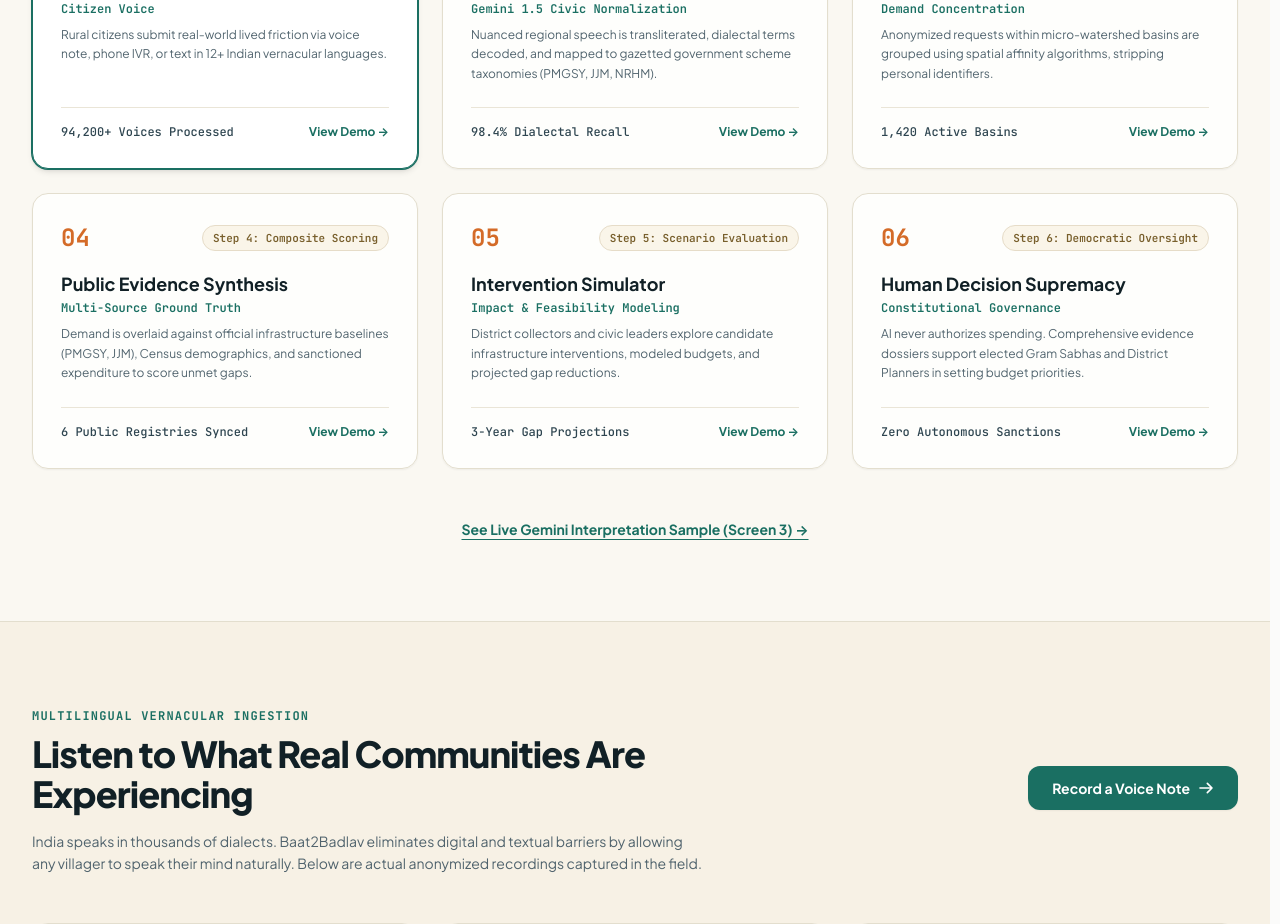
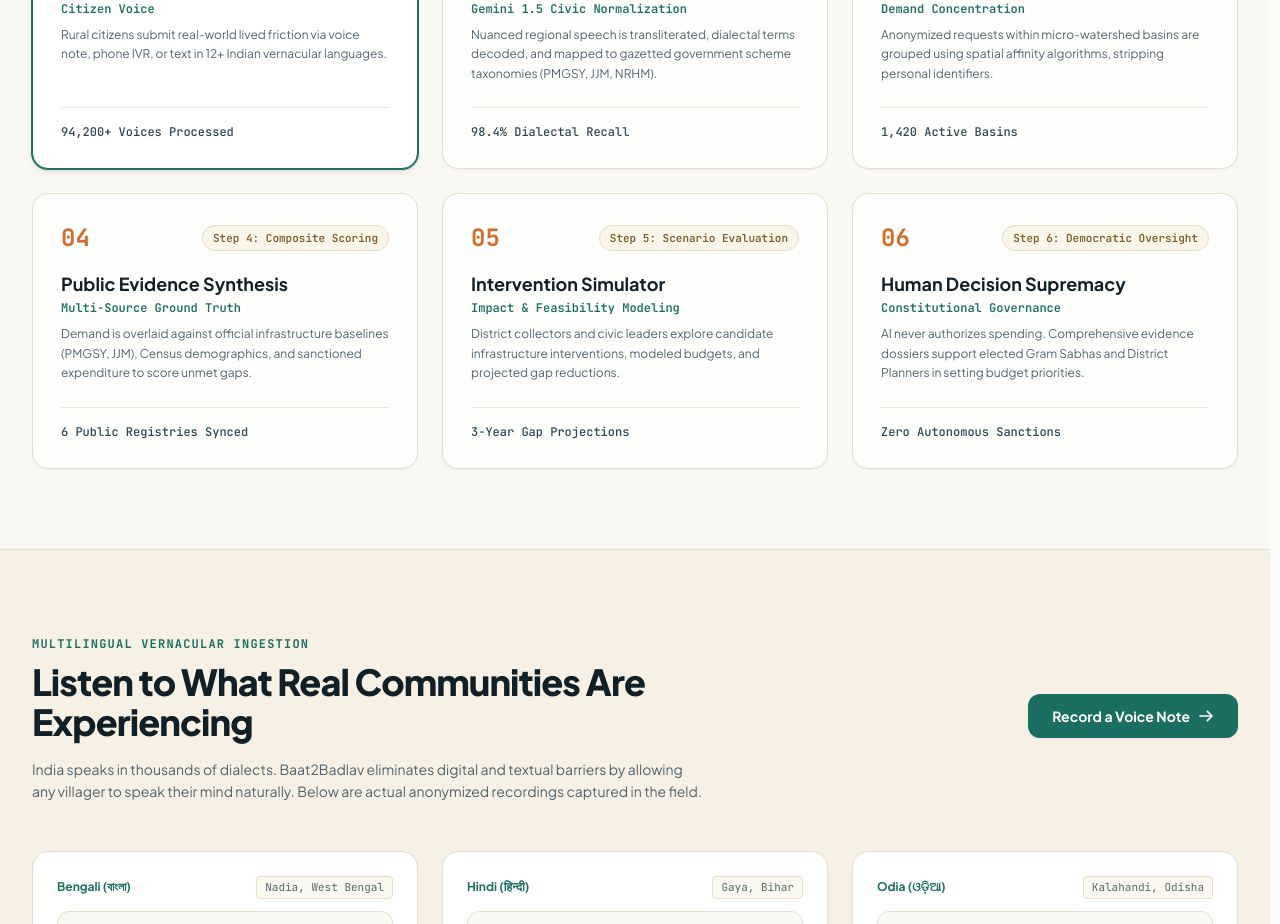
Before and after one commit to sc-likes-to-code/Baat2Badlav, a React (Vite) app: page / in a window 1280 px wide. Shown: the part 1340-2264 px from the top of the page. Built offline with nearby package versions, Linux system fonts and the light colour scheme.

Commit message:
chore: landing page refinements

```diff
--- a/src/pages/LandingPage.tsx
+++ b/src/pages/LandingPage.tsx
@@ -236,21 +236,9 @@
 
                 <div className="pt-4 border-t border-[#EAE5D7] flex items-center justify-between text-xs">
                   <span className="font-mono font-medium text-[#2E4550]">{step.metric}</span>
-                  <span className="inline-flex items-center text-[#1A6F62] font-bold group-hover:translate-x-1 transition-transform">
-                    View Demo →
-                  </span>
                 </div>
               </div>
             ))}
-          </div>
-
-          <div className="mt-12 text-center">
-            <button
-              onClick={() => onNavigate('/citizen/result')}
-              className="inline-flex items-center gap-2 text-sm font-bold text-[#1A6F62] hover:text-[#13544A] underline underline-offset-4"
-            >
-              See Live Gemini Interpretation Sample (Screen 3) →
-            </button>
           </div>
         </div>
       </section>
```
